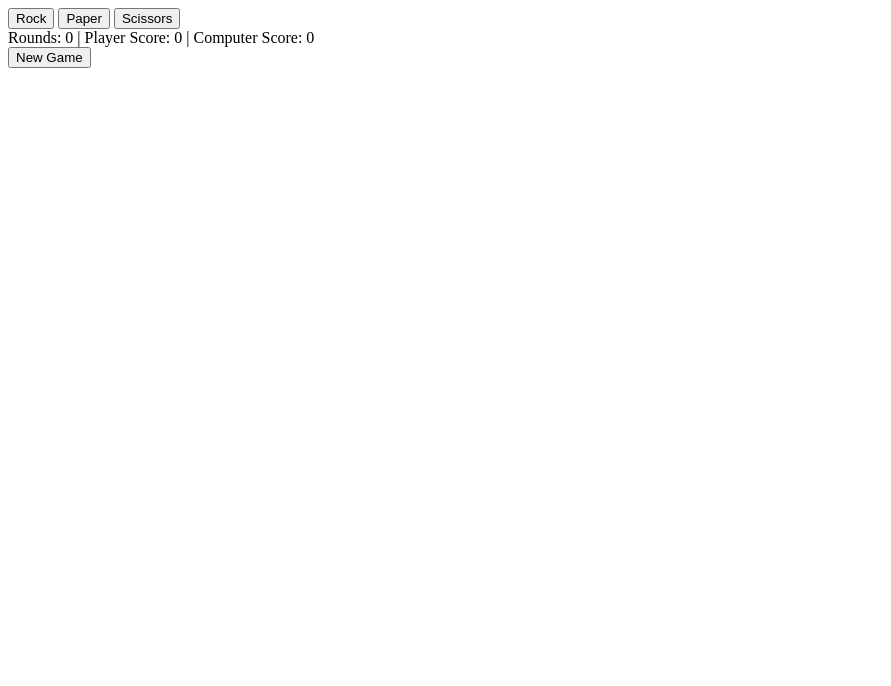
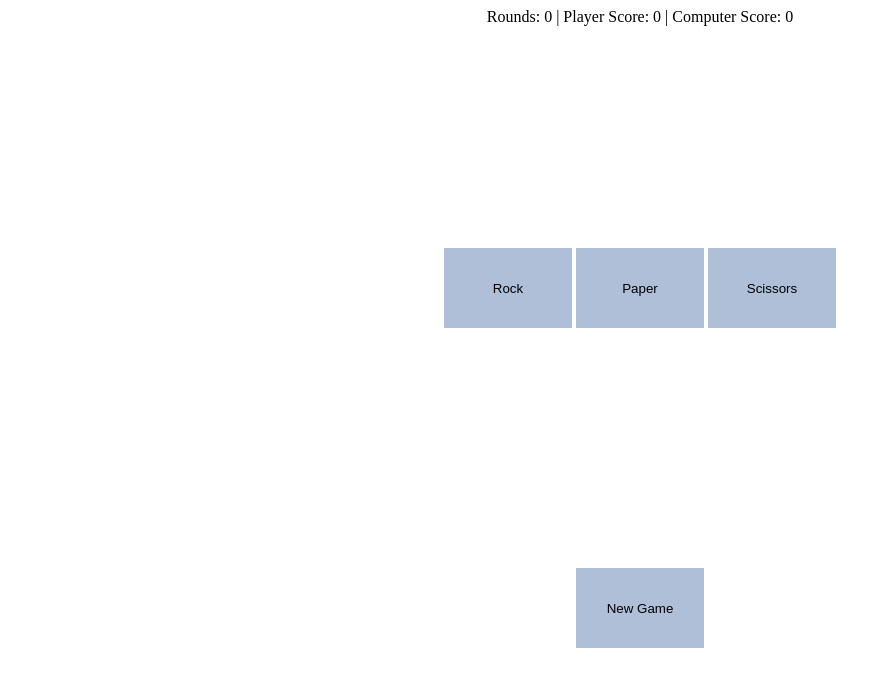
Before and after one commit to Kyle-Sheldon-Clark/rock-paper-scissors, a plain HTML site: page index.html in a window 1280 px wide. Shown: the whole page, without its empty margins (0-891 px from the left). Drawn offline with Linux system fonts and the light colour scheme.

Commit message:
Adjust game layout and styling to a more minimalist centered style

```diff
--- a/index.html
+++ b/index.html
@@ -4,23 +4,24 @@
     <meta charset="UTF-8">
     <meta http-equiv="X-UA-Compatible" content="IE=edge">
     <meta name="viewport" content="width=device-width, initial-scale=1.0">
+    <link rel="stylesheet" href=".\style.css">
     <title>Rock Paper Scissors</title>
 </head>
 <body>
+    <div id="score">
+
+    </div>
     <div id="button-container">
         <button id="rock">Rock</button>
         <button id="paper">Paper</button>
         <button id="scissors">Scissors</button>
     </div>
     <div id="results-container">
-        <div id="results">
+        <p id="results">
 
-        </div>
-        <div id="score">
-
-        </div>
+        </p>
     </div>
-    <div>
+    <div id="new-game-container">
         <button id="new-game">New Game</button>
     </div>
     <script>
--- /dev/null
+++ b/style.css
@@ -0,0 +1,48 @@
+body {
+    display: flex;
+    flex-wrap: wrap;
+    align-items: center;
+    justify-content: center;
+}
+
+body div {
+    height: 20vh;
+}
+
+button {
+    text-decoration: none;
+    border: none;
+    background-color: rgba(96, 128, 177, 0.5);
+    width: 10vw;
+    height: 10vh;
+}
+
+#score {
+    height: 30vh;
+    flex-basis: 100vw;
+    text-align: center;
+    padding-left: auto;
+    padding-right: auto;
+}
+
+#button-container {
+    flex-basis: 100vw;
+    text-align: center;
+    padding-left: auto;
+    padding-right: auto;
+}
+
+#results-container {
+    flex-basis: 100vw;
+    text-align: center;
+    padding-left: auto;
+    padding-right: auto;
+    height: 20vh;
+}
+
+#new-game-container {
+    flex-basis: 100vw;
+    text-align: center;
+    padding-left: auto;
+    padding-right: auto;
+}
```
